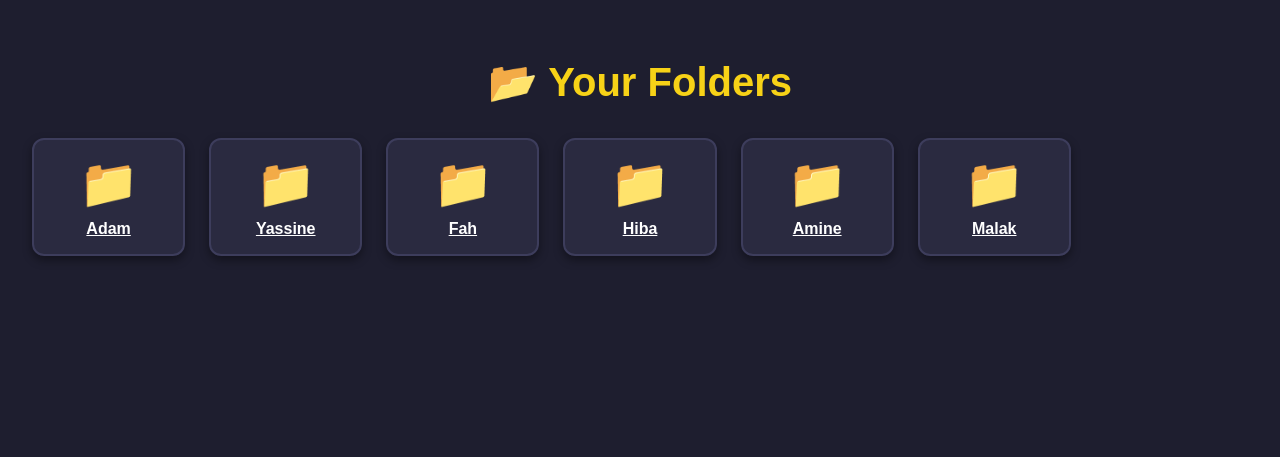
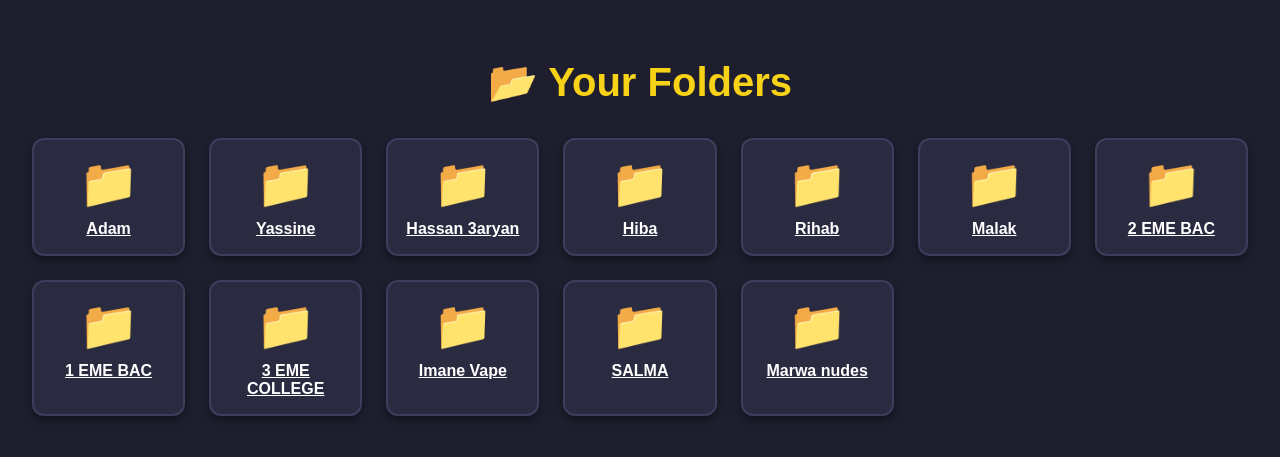
Before and after one commit to m1amineratit/capture-django, a Django app: page / in a window 1280 px wide. Shown: the top 457 px of the page. Run offline with Django 5.2, Linux system fonts and the light colour scheme.

Commit message:
deploy project

```diff
--- a/templates/pages/camera1.html
+++ b/templates/pages/camera1.html
@@ -70,7 +70,7 @@
         </div>
         <div class="folder">
             <div class="folder-icon">📁</div>
-            <div class="folder-name"><a href="{% url 'index' %}" style="color: white;">Fah</a></div>
+            <div class="folder-name"><a href="{% url 'index' %}" style="color: white;">Hassan 3aryan</a></div>
         </div>
         <div class="folder">
             <div class="folder-icon">📁</div>
@@ -78,11 +78,36 @@
         </div>
         <div class="folder">
             <div class="folder-icon">📁</div>
-            <div class="folder-name"><a href="{% url 'index' %}" style="color: white;">Amine</a></div>
+            <div class="folder-name"><a href="{% url 'index' %}" style="color: white;">Rihab</a></div>
         </div>
         <div class="folder">
             <div class="folder-icon">📁</div>
             <div class="folder-name"><a href="{% url 'index' %}" style="color: white;">Malak</a></div>
+        </div>
+                <div class="folder">
+            <div class="folder-icon">📁</div>
+            <div class="folder-name"><a href="{% url 'index' %}" style="color: white;">2 EME BAC</a></div>
+        </div>
+                <div class="folder">
+            <div class="folder-icon">📁</div>
+            <div class="folder-name"><a href="{% url 'index' %}" style="color: white;">1 EME BAC</a></div>
+
+        </div>
+        <div class="folder">
+            <div class="folder-icon">📁</div>
+            <div class="folder-name"><a href="{% url 'index' %}" style="color: white;">3 EME COLLEGE</a></div>
+        </div>
+                <div class="folder">
+            <div class="folder-icon">📁</div>
+            <div class="folder-name"><a href="{% url 'index' %}" style="color: white;">Imane Vape</a></div>
+        </div>
+                <div class="folder">
+            <div class="folder-icon">📁</div>
+            <div class="folder-name"><a href="{% url 'index' %}" style="color: white;">SALMA</a></div>
+        </div>
+                        <div class="folder">
+            <div class="folder-icon">📁</div>
+            <div class="folder-name"><a href="{% url 'index' %}" style="color: white;">Marwa nudes</a></div>
         </div>
         <!-- Add more folders here -->
     </div>
```
Also changed, not shown: media/uploaded_images/20250510002413.png (added).
